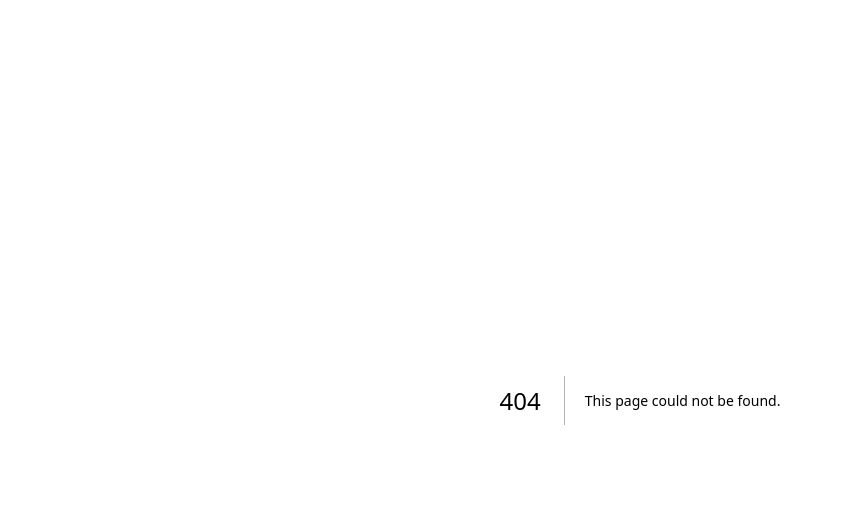
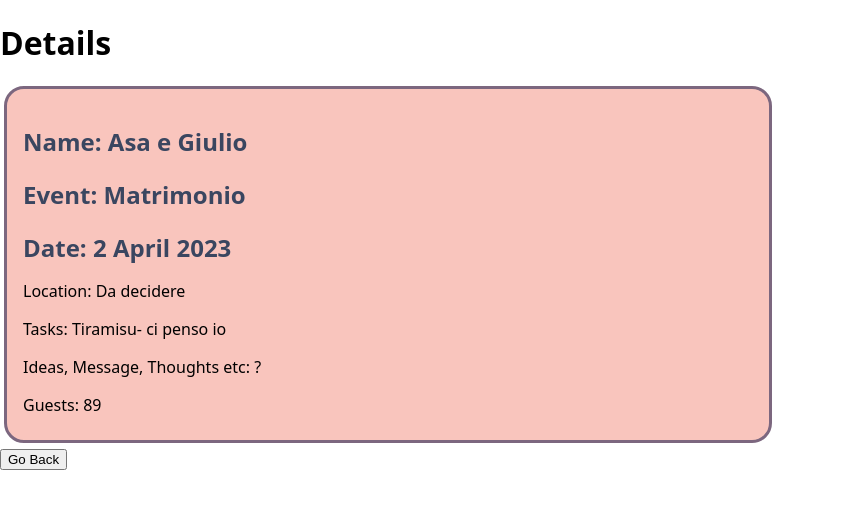
Before and after one commit to mulewile/capstone-project, a Next.js app: page /events/1 in a window 1280 px wide. Before the commit this address had no page. Shown: the top 508 px of the page, without its empty margins (0-843 px from the left). Built offline with nearby package versions, Linux system fonts and the light colour scheme.

Commit message:
US2-detailspage

```diff
--- /dev/null
+++ b/components/Card/index.js
@@ -0,0 +1,23 @@
+import styled from "styled-components";
+
+export const StyledCard = styled.article`
+  max-width: 768px;
+  border: 3px solid #7c677f;
+  border-radius: 20px;
+  padding: 1rem;
+  margin: 0.25rem;
+  background-color: #f9c5bd;
+  h2 {
+    font-size: 24px;
+    margin-bottom: 8px;
+    color: #3a4660;
+  }
+  p {
+    font-size: 16px;
+    margin-bottom: 8px;
+  }
+`;
+
+export default function Card({ children }) {
+  return <StyledCard>{children}</StyledCard>;
+}
--- a/components/List/StyledListLayout.js
+++ b/components/List/StyledListLayout.js
@@ -1,7 +1,7 @@
 import styled from "styled-components";
 
 export const StyledListItem = styled.li`
-  border: 3px solid green;
+  border: 3px solid #7c677f;
   border-radius: 20px;
   padding: 1rem;
   margin: 0.25rem;
--- /dev/null
+++ b/pages/events/[id].js
@@ -0,0 +1,35 @@
+import { useRouter } from "next/router";
+import { events } from "@/resources/events";
+import { StyledCard } from "@/components/Card";
+
+export default function EventDetails() {
+  const router = useRouter();
+  const { id } = router.query;
+
+  const goBack = () => {
+    router.push(`/`);
+  };
+
+  const eventData = events.find((event) => event.id === id);
+  const { name, event, date, location, tasks, ideas, guests } = eventData;
+
+  return (
+    <>
+      <h1>Details</h1>
+      {event ? (
+        <StyledCard>
+          <h2>Name: {name}</h2>
+          <h2>Event: {event}</h2>
+          <h2>Date: {date}</h2>
+          <p>Location: {location}</p>
+          <p>Tasks: {tasks}</p>
+          <p>Ideas, Message, Thoughts etc: {ideas}</p>
+          <p>Guests: {guests}</p>
+        </StyledCard>
+      ) : (
+        <p>No event found.</p>
+      )}
+      <button onClick={goBack}>Go Back</button>
+    </>
+  );
+}
--- a/resources/events.js
+++ b/resources/events.js
@@ -1,5 +1,6 @@
 export const events = [
   {
+    id: "0",
     name: "Reut",
     date: "24 March 2023",
     location: "Oslo",
@@ -9,6 +10,7 @@ export const events = [
     guests: "Jasmine, Alex",
   },
   {
+    id: "1",
     name: "Asa e Giulio",
     date: "2 April 2023",
     location: "Da decidere",
@@ -18,6 +20,7 @@ export const events = [
     guests: "89",
   },
   {
+    id: "2",
     name: "Neue Fische",
     date: "17 May 2023",
     location: "Online",
```
Also changed, not shown: components/List/index.js (+7 -5 lines).
